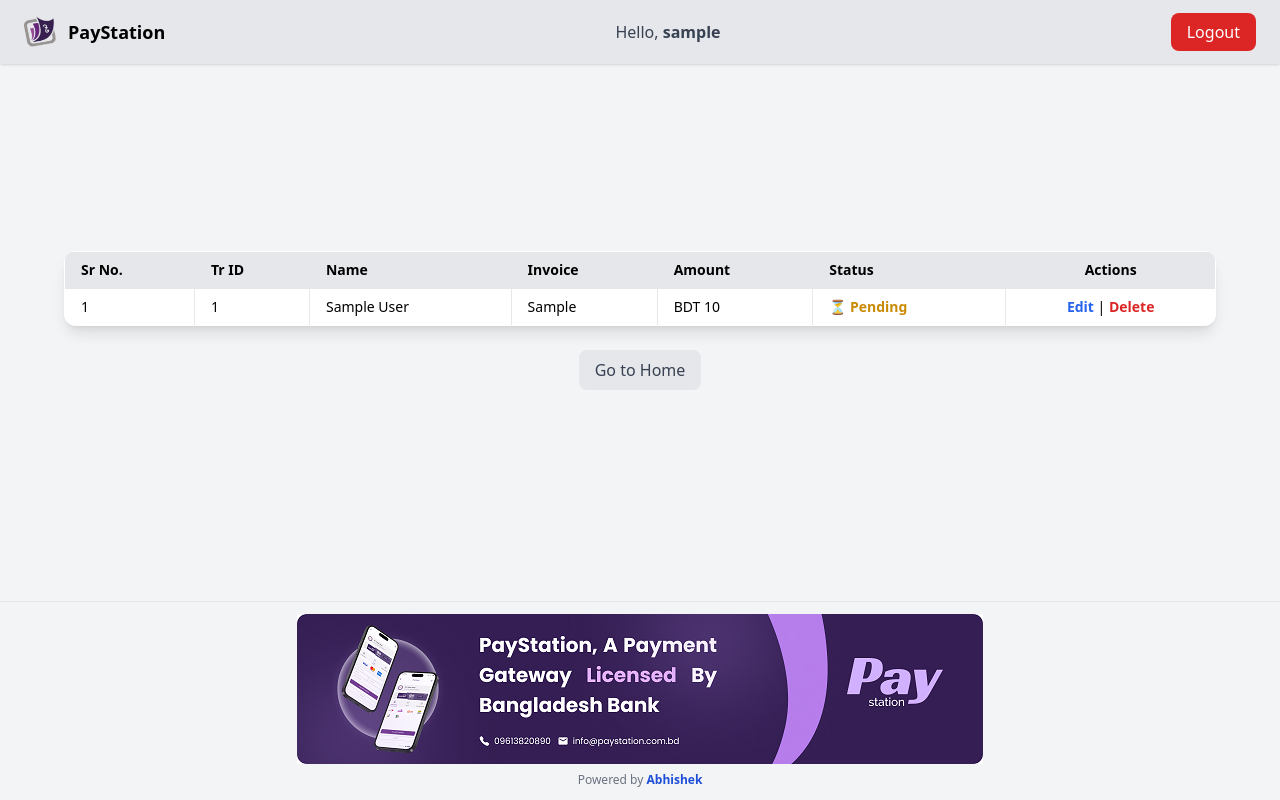
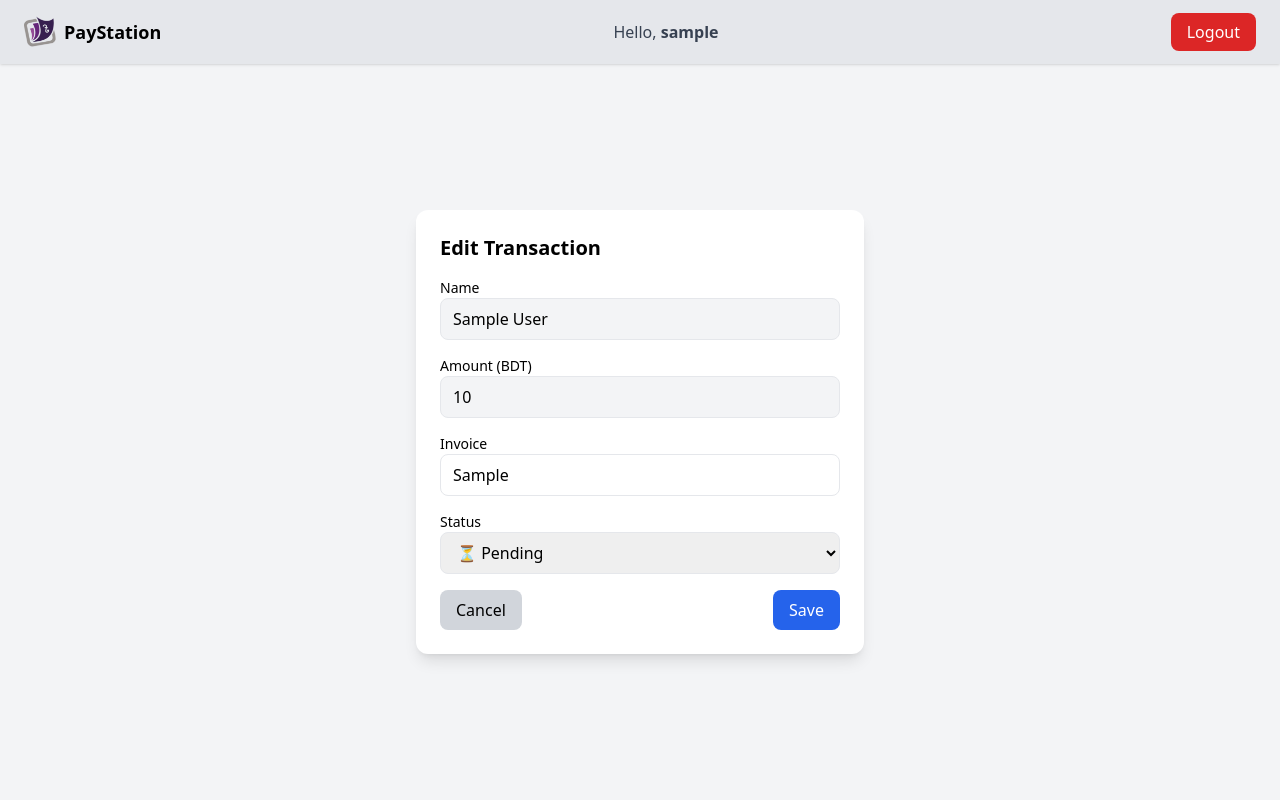
Before and after one commit to Abhishek213-013/Payment-Gateway, a PHP site: page /edit.php?id=1 in a window 1280 px wide. Run offline with PHP 8.4, Linux system fonts and the light colour scheme; the visitor is signed in with stand-in values (Sample User, id 1); tables that the repository leaves empty or names only in its code hold one stand-in row (values such as "Sample post"); some libraries are stand-ins or nearby versions.

Commit message:
1. Fixed edit section 2. Turned Logo into button to went back to main page

```diff
--- a/edit.php
+++ b/edit.php
@@ -16,34 +16,45 @@
 $adminInfo = $admin->getAdminById((int)$_SESSION['admin_id']);
 $adminUsername = $adminInfo['username'] ?? 'Admin';
 
-// Logout
-if (isset($_GET['logout'])) {
-    session_destroy();
-    header("Location: login.php");
+// Get user ID
+if (!isset($_GET['id'])) {
+    header("Location: dashboard.php");
+    exit();
+}
+$userId = (int)$_GET['id'];
+
+// Fetch user details
+$stmt = $conn->prepare("SELECT id, name, amount, invoice, payment_status FROM users WHERE id=?");
+$stmt->bind_param("i", $userId);
+$stmt->execute();
+$result = $stmt->get_result();
+$user = $result->fetch_assoc();
+$stmt->close();
+
+if (!$user) {
+    echo "User not found!";
     exit();
 }
 
-// Delete user
-if (isset($_GET['delete'])) {
-    $deleteId = (int)$_GET['delete'];
-    $stmt = $conn->prepare("DELETE FROM users WHERE id=?");
-    $stmt->bind_param("i", $deleteId);
+// Update on form submit
+if ($_SERVER['REQUEST_METHOD'] === 'POST') {
+    $invoice = $_POST['invoice'] ?? '';
+    $status = $_POST['payment_status'] ?? 0;
+
+    $stmt = $conn->prepare("UPDATE users SET invoice=?, payment_status=? WHERE id=?");
+    $stmt->bind_param("sii", $invoice, $status, $userId);
     $stmt->execute();
     $stmt->close();
+
     header("Location: dashboard.php");
     exit();
 }
-
-// Fetch transactions
-$stmt = $conn->prepare("SELECT id, name, amount, invoice, payment_status FROM users ORDER BY id ASC");
-$stmt->execute();
-$result = $stmt->get_result();
 ?>
 <!DOCTYPE html>
 <html lang="en">
 <head>
   <meta charset="UTF-8">
-  <title>Admin Dashboard - PayStation</title>
+  <title>Edit Transaction - PayStation</title>
   <script src="https://cdn.tailwindcss.com"></script>
 </head>
 <body class="bg-gray-100 flex flex-col min-h-screen">
@@ -51,8 +62,10 @@
   <!-- Header -->
   <nav class="bg-gray-200 px-6 py-4 flex items-center justify-between shadow sticky top-0 z-50">
     <div class="flex items-center gap-3">
-      <img src="pst.png" alt="Logo" class="h-8 w-8">
-      <span class="text-lg font-bold">PayStation</span>
+      <a href="landing.php" class="flex items-center gap-2">
+        <img src="pst.png" alt="Logo" class="h-8 w-8 hover:opacity-80 transition">
+        <span class="text-lg font-bold">PayStation</span>
+      </a>
     </div>
     <div class="text-gray-700">Hello, <span class="font-semibold"><?= htmlspecialchars($adminUsername) ?></span></div>
     <div>
@@ -64,65 +77,45 @@
   </nav>
 
   <!-- Content -->
-  <main class="flex-1 flex flex-col items-center justify-center px-6 py-6">
-    <div class="bg-white shadow-lg rounded-xl w-full max-w-6xl overflow-auto max-h-[70vh]">
-      <table class="w-full border text-sm rounded-lg overflow-hidden">
-        <thead class="bg-gray-200 sticky top-0 z-40">
-          <tr class="text-left">
-            <th class="px-4 py-2 border">Sr No.</th>
-            <th class="px-4 py-2 border">Tr ID</th>
-            <th class="px-4 py-2 border">Name</th>
-            <th class="px-4 py-2 border">Invoice</th>
-            <th class="px-4 py-2 border">Amount</th>
-            <th class="px-4 py-2 border">Status</th>
-            <th class="px-4 py-2 border text-center">Actions</th>
-          </tr>
-        </thead>
-        <tbody>
-          <?php
-          $counter = 1;
-          while ($row = $result->fetch_assoc()): ?>
-          <tr class="hover:bg-gray-50">
-            <td class="border px-4 py-2"><?= $counter++ ?></td>
-            <td class="border px-4 py-2"><?= $row['id'] ?></td>
-            <td class="border px-4 py-2"><?= htmlspecialchars($row['name']) ?></td>
-            <td class="border px-4 py-2"><?= htmlspecialchars($row['invoice']) ?></td>
-            <td class="border px-4 py-2">BDT <?= htmlspecialchars($row['amount']) ?></td>
-            <td class="border px-4 py-2">
-              <?php if ($row['payment_status'] == 1): ?>
-                <span class="text-green-600 font-semibold">✅ Paid</span>
-              <?php elseif ($row['payment_status'] == 2): ?>
-                <span class="text-red-600 font-semibold">❌ Canceled</span>
-              <?php else: ?>
-                <span class="text-yellow-600 font-semibold">⏳ Pending</span>
-              <?php endif; ?>
-            </td>
-            <td class="border px-4 py-2 text-center">
-              <a href="edit.php?id=<?= $row['id'] ?>" class="text-blue-600 font-bold hover:underline">Edit</a> |
-              <a href="dashboard.php?delete=<?= $row['id'] ?>"
-                 onclick="return confirm('Delete this transaction?')"
-                 class="text-red-600 font-bold hover:underline">Delete</a>
-            </td>
-          </tr>
-          <?php endwhile; ?>
-        </tbody>
-      </table>
-    </div>
+  <main class="flex-1 flex items-center justify-center px-6 py-6">
+    <div class="bg-white shadow-lg rounded-xl w-full max-w-md p-6">
+      <h1 class="text-xl font-bold mb-4">Edit Transaction</h1>
+      <form method="POST" class="space-y-4">
 
-    <!-- Go to Home Button -->
-    <div class="mt-6 text-center">
-      <a href="index.php"
-         class="inline-block bg-gray-200 text-gray-700 px-4 py-2 rounded-lg hover:bg-gray-300">
-        Go to Home
-      </a>
+        <div>
+          <label class="block text-sm font-medium">Name</label>
+          <input type="text" value="<?= htmlspecialchars($user['name']) ?>"
+                 class="w-full border rounded-lg px-3 py-2 bg-gray-100" disabled>
+        </div>
+
+        <div>
+          <label class="block text-sm font-medium">Amount (BDT)</label>
+          <input type="number" value="<?= htmlspecialchars($user['amount']) ?>"
+                 class="w-full border rounded-lg px-3 py-2 bg-gray-100" disabled>
+        </div>
+
+        <div>
+          <label class="block text-sm font-medium">Invoice</label>
+          <input type="text" name="invoice" value="<?= htmlspecialchars($user['invoice']) ?>"
+                 class="w-full border rounded-lg px-3 py-2">
+        </div>
+
+        <div>
+          <label class="block text-sm font-medium">Status</label>
+          <select name="payment_status" class="w-full border rounded-lg px-3 py-2">
+            <option value="0" <?= $user['payment_status']==0 ? 'selected' : '' ?>>⏳ Pending</option>
+            <option value="1" <?= $user['payment_status']==1 ? 'selected' : '' ?>>✅ Paid</option>
+            <option value="2" <?= $user['payment_status']==2 ? 'selected' : '' ?>>❌ Canceled</option>
+          </select>
+        </div>
+
+        <div class="flex justify-between mt-4">
+          <a href="dashboard.php" class="bg-gray-300 px-4 py-2 rounded-lg">Cancel</a>
+          <button type="submit" class="bg-blue-600 text-white px-4 py-2 rounded-lg hover:bg-blue-700">Save</button>
+        </div>
+      </form>
     </div>
   </main>
 
-  <!-- Footer -->
-  <footer class="px-4 py-3 border-t text-center text-xs text-gray-500 mt-6">
-    <img src="PS_banner_final.png" class="mx-auto mb-2" />
-    <span>Powered by <span class="font-bold text-blue-700">Abhishek</span></span>
-  </footer>
-
 </body>
 </html>
```
Also changed, not shown: dashboard.php (+10 -4 lines), index.php (+5 -2 lines), login.php (+5 -3 lines), payment.php (+16 -5 lines), registration.php (+5 -3 lines).
